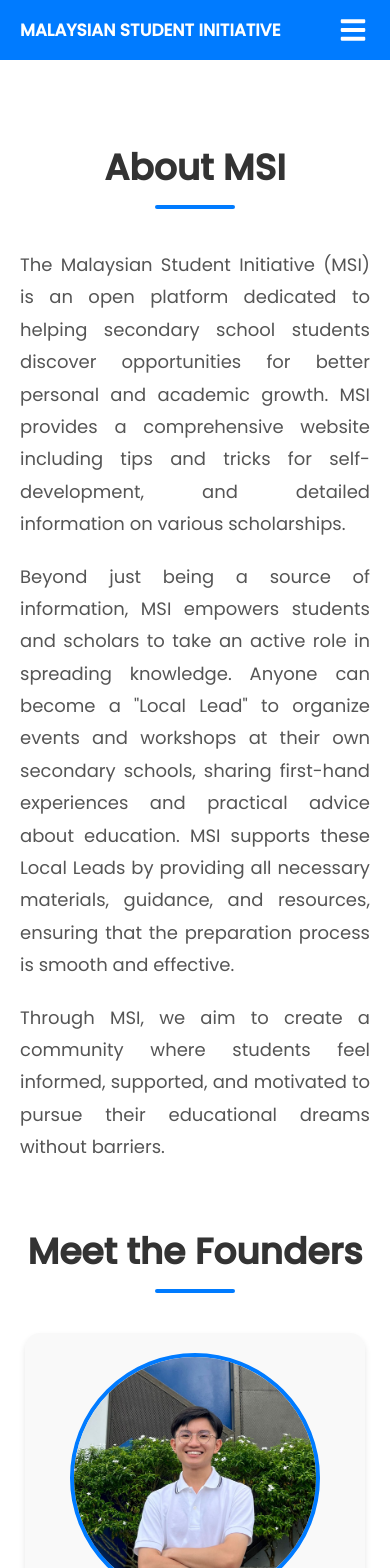
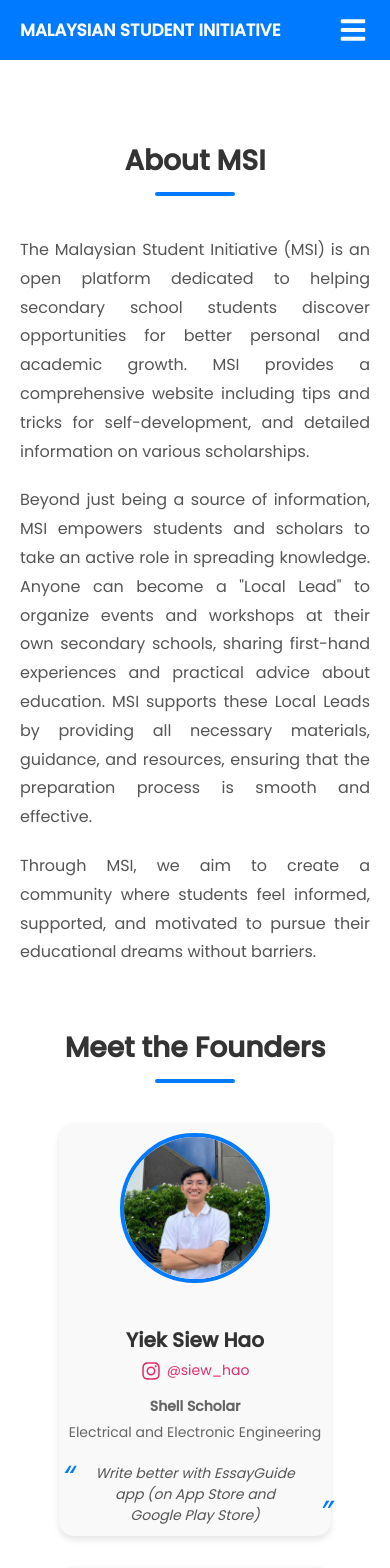
Before and after one commit to YiekSiewHao/MSI, a React (Create React App) app: page /about in a window 390 px wide. Shown: the top 1568 px of the page. Built offline with nearby package versions, Linux system fonts and the light colour scheme.

Commit message:
about us responsive update

```diff
--- a/src/components/About.js
+++ b/src/components/About.js
@@ -45,6 +45,10 @@ const SectionTitle = styled.h2`
     margin: 10px auto 0;
     border-radius: 2px;
   }
+
+  @media (max-width: 480px) {
+    font-size: 28px;
+  }
 `;
 
 const SectionContent = styled.div`
@@ -58,6 +62,10 @@ const SectionContent = styled.div`
   p {
     margin-bottom: 20px;
   }
+
+  @media (max-width: 480px) {
+    font-size: 16px;
+  }
 `;
 
 const TeamGrid = styled.div`
@@ -66,6 +74,10 @@ const TeamGrid = styled.div`
   gap: 60px;
   justify-content: center;
   margin-top: 40px;
+
+  @media (max-width: 480px) {
+    gap: 30px;
+  }
 `;
 
 const TeamMember = styled.div`
@@ -102,6 +114,23 @@ const TeamMember = styled.div`
     margin-bottom: 5px;
     margin-top: 5px;
   }
+
+  @media (max-width: 480px) {
+    padding: 10px;
+
+    img {
+      width: 150px;
+      height: 150px;
+    }
+
+    h3 {
+      font-size: 20px;
+    }
+
+    p {
+      font-size: 14px;
+    }
+  }
 `;
 
 const SocialLinks = styled.div`
@@ -124,6 +153,15 @@ const SocialLinks = styled.div`
     svg {
       font-size: 24px;
       margin-right: 8px;
+    }
+
+    @media (max-width: 480px) {
+      font-size: 14px;
+
+      svg {
+        font-size: 20px;
+        margin-right: 6px;
+      }
     }
   }
 `;
@@ -155,6 +193,11 @@ const Quote = styled.blockquote`
     right: -10px;
     bottom: -10px;
   }
+
+  @media (max-width: 480px) {
+    font-size: 14px;
+    max-width: 250px;
+  }
 `;
 
 /* Vision & Mission Wrapper */
@@ -165,7 +208,7 @@ const VisionMissionWrapper = styled.div`
   margin-top: 40px;
 `;
 
-const VisionRow = styled.div`
+const RowBase = styled.div`
   display: flex;
   gap: 20px;
   flex-wrap: wrap;
@@ -174,7 +217,9 @@ const VisionRow = styled.div`
     flex: 1;
     min-width: 280px;
   }
+`;
 
+const VisionRow = styled(RowBase)`
   .left {
     background-color: #4a90e2;
     color: white;
@@ -204,18 +249,23 @@ const VisionRow = styled.div`
       line-height: 1.6;
     }
   }
+
+  @media (max-width: 480px) {
+    .left, .right {
+      padding: 20px;
+
+      h3 {
+        font-size: 24px;
+      }
+
+      p {
+        font-size: 14px;
+      }
+    }
+  }
 `;
 
-const MissionRow = styled.div`
-  display: flex;
-  gap: 20px;
-  flex-wrap: wrap;
-
-  & > div {
-    flex: 1;
-    min-width: 280px;
-  }
-
+const MissionRow = styled(RowBase)`
   .left {
     padding: 30px;
     border: 2px solid #f06;
@@ -243,6 +293,20 @@ const MissionRow = styled.div`
     h3 {
       font-size: 28px;
       margin: 0;
+    }
+  }
+
+  @media (max-width: 480px) {
+    .left, .right {
+      padding: 20px;
+
+      h3 {
+        font-size: 24px;
+      }
+
+      p {
+        font-size: 14px;
+      }
     }
   }
 `;
@@ -364,6 +428,7 @@ const About = () => {
       <Section ref={visionRef} delay="0.4s">
         <SectionTitle>Vision & Mission</SectionTitle>
         <VisionMissionWrapper>
+          {/* Reordered sequence: Vision -> Text -> Mission -> Text */}
           <VisionRow>
             <div className="left">
               <h3>Vision</h3>
@@ -375,6 +440,9 @@ const About = () => {
             </div>
           </VisionRow>
           <MissionRow>
+            <div className="right">
+              <h3>Mission</h3>
+            </div>
             <div className="left">
               <p>
                 MSI's mission is to foster a generation of curious, motivated, and globally-minded students who are equipped to thrive in an ever-evolving educational landscape. By expanding students' knowledge of further study opportunities, we hope to spark a passion for lifelong learning and personal growth, both locally and around the nation.
@@ -382,9 +450,6 @@ const About = () => {
               <p>
                 Ultimately, our goal is to cultivate a culture of exploration, ambition, and educational equity, where every student, regardless of background, has the tools and support to pursue their dreams and unleash their potential.
               </p>
-            </div>
-            <div className="right">
-              <h3>Mission</h3>
             </div>
           </MissionRow>
         </VisionMissionWrapper>
```
